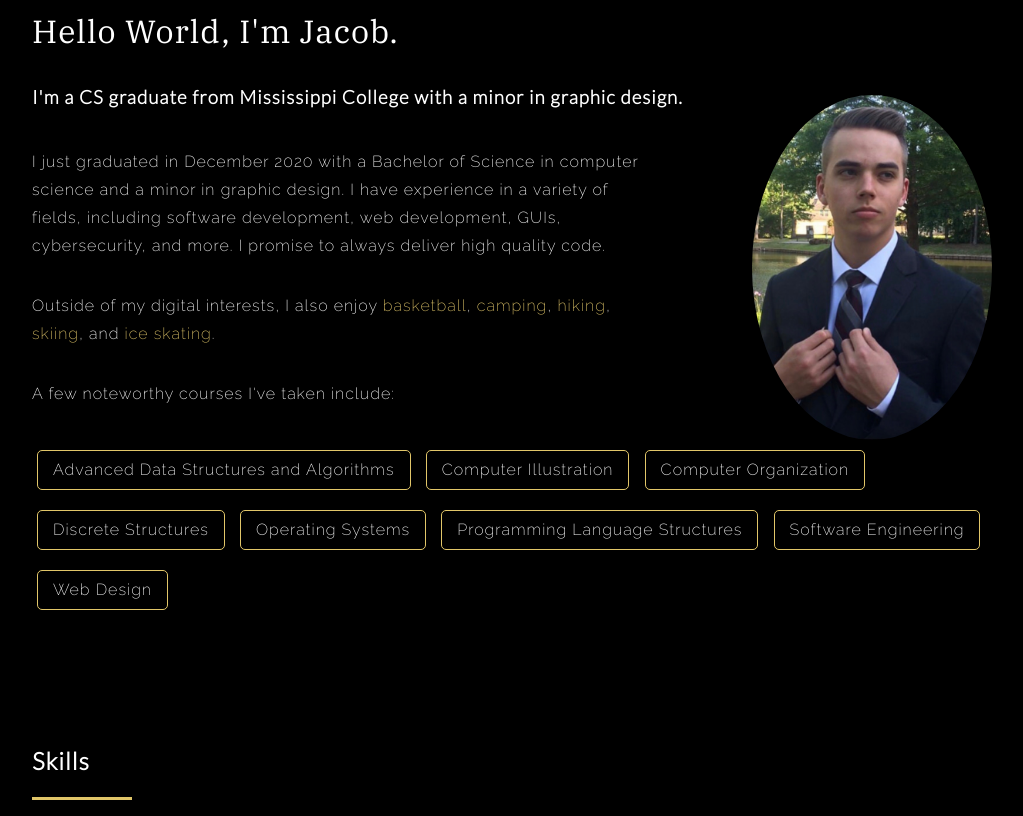
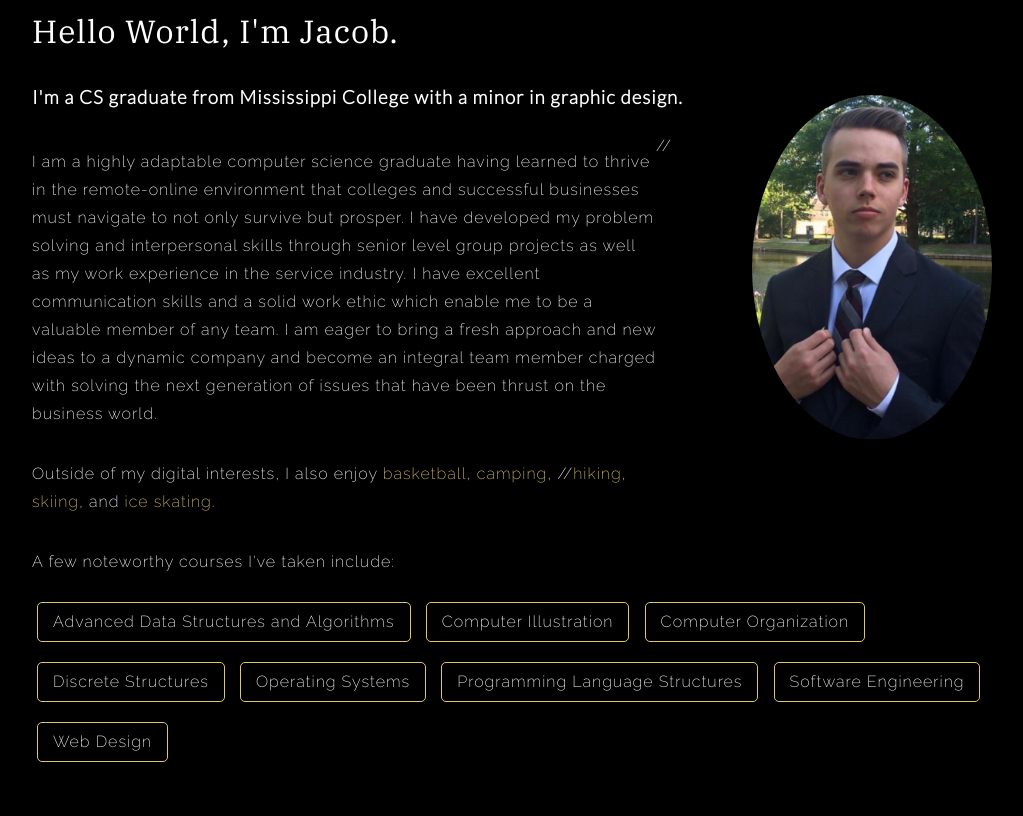
Before and after one commit to jtavra/jtavra.github.io, a plain HTML site: page index.html in a window 1280 px wide. Shown: the part 1076-1892 px from the top of the page, without its empty margins (128-1151 px from the left). Drawn offline with Linux system fonts and the light colour scheme.

Commit message:
Update index.html

```diff
--- a/index.html
+++ b/index.html
@@ -44,11 +44,13 @@
 
 			<h3 class="heading">I'm a CS graduate from Mississippi College with a minor in graphic design.</h3>
 
-			<p>I just graduated in December 2020 with a Bachelor of Science in computer science and a minor in graphic design. I have experience
-			in a variety of fields, including software development, web development, GUIs, cybersecurity, and more. I promise to always deliver high quality code.</p>
+			<p>I am a highly adaptable computer science graduate having learned to thrive in the remote-online environment that colleges and successful businesses must navigate to not only survive but prosper.
+			I have developed my problem solving and interpersonal skills through senior level group projects as well as my work experience in the service industry.
+			I have excellent communication skills and a solid work ethic which enable me to be a valuable member of any team.
+			I am eager to bring a fresh approach and new ideas to a dynamic company and become an integral team member charged with solving the next generation of issues that have been thrust on the business world.</p>
 
-			<p>Outside of my digital interests, I also enjoy <font color="#E1C669">basketball</font>, <font color="#E1C669">camping</font>,
-			<font color="#E1C669">hiking</font>, <font color="#E1C669">skiing</font>, and <font color="#E1C669">ice skating</font>.</p>
+			//<p>Outside of my digital interests, I also enjoy <font color="#E1C669">basketball</font>, <font color="#E1C669">camping</font>,
+			//<font color="#E1C669">hiking</font>, <font color="#E1C669">skiing</font>, and <font color="#E1C669">ice skating</font>.</p>
 
 			<p>A few noteworthy courses I've taken include:</p>
 			<ul class="taglist">
```
